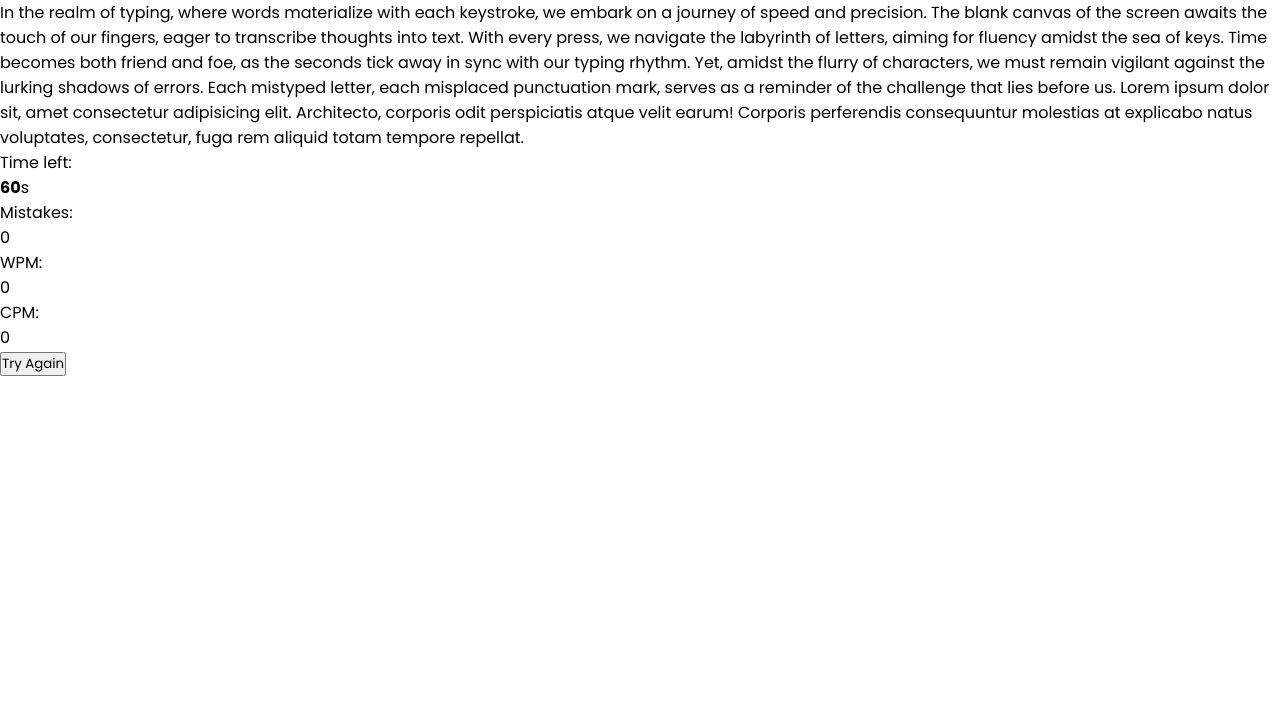
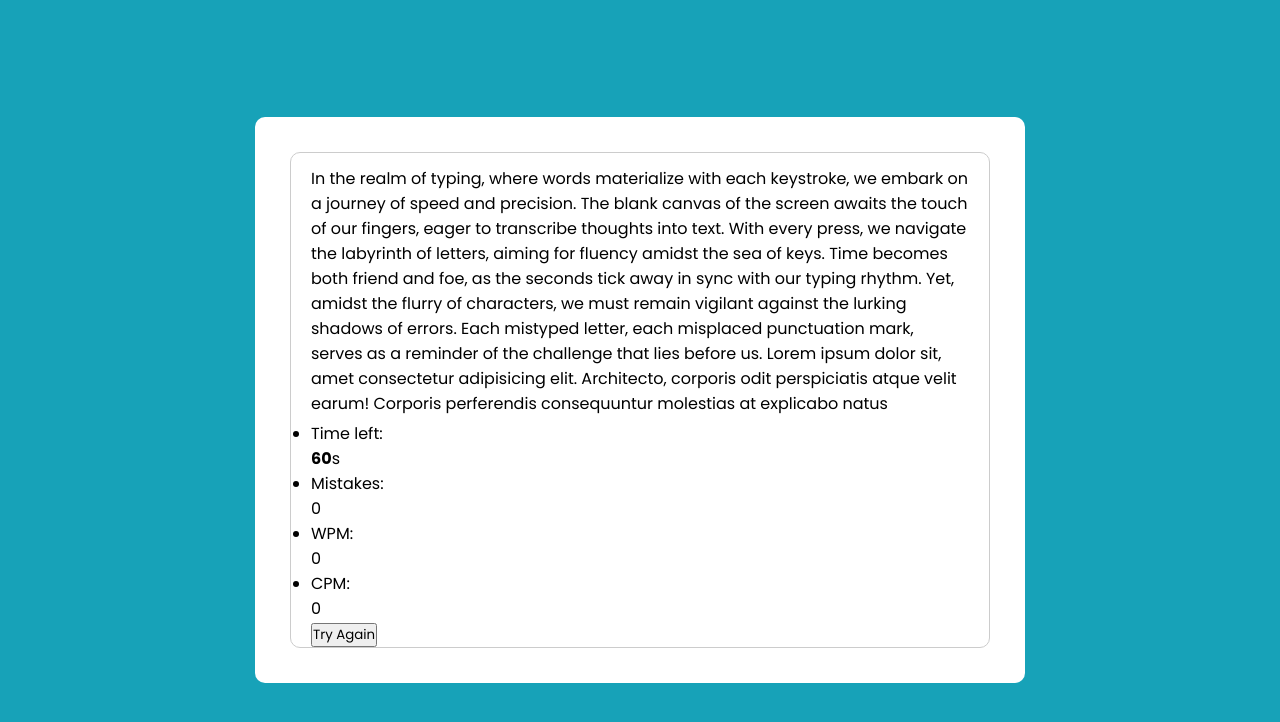
Before and after one commit to ni-lie/typing-test, a plain HTML site: page index.html in a window 1280 px wide. Drawn offline with Linux system fonts and the light colour scheme.

Commit message:
feat: css styles

```diff
--- a/index.html
+++ b/index.html
@@ -10,7 +10,7 @@
     <div class="wrapper">
         <div class="content-box">
             <div class="typing-text">
-                <p>In the realm of typing, where words materialize with each keystroke, we embark on a journey of speed and precision. The blank canvas of the screen awaits the touch of our fingers, eager to transcribe thoughts into text. With every press, we navigate the labyrinth of letters, aiming for fluency amidst the sea of keys. Time becomes both friend and foe, as the seconds tick away in sync with our typing rhythm. Yet, amidst the flurry of characters, we must remain vigilant against the lurking shadows of errors. Each mistyped letter, each misplaced punctuation mark, serves as a reminder of the challenge that lies before us. Lorem ipsum dolor sit, amet consectetur adipisicing elit. Architecto, corporis odit perspiciatis atque velit earum! Corporis perferendis consequuntur molestias at explicabo natus voluptates, consectetur, fuga rem aliquid totam tempore repellat.</p>
+                <p>In the realm of typing, where words materialize with each keystroke, we embark on a journey of speed and precision. The blank canvas of the screen awaits the touch of our fingers, eager to transcribe thoughts into text. With every press, we navigate the labyrinth of letters, aiming for fluency amidst the sea of keys. Time becomes both friend and foe, as the seconds tick away in sync with our typing rhythm. Yet, amidst the flurry of characters, we must remain vigilant against the lurking shadows of errors. Each mistyped letter, each misplaced punctuation mark, serves as a reminder of the challenge that lies before us. Lorem ipsum dolor sit, amet consectetur adipisicing elit. Architecto, corporis odit perspiciatis atque velit earum! Corporis perferendis consequuntur molestias at explicabo natus voluptates, consectetur, fuga rem aliquid totam tempore repellat. Lorem ipsum dolor sit amet consectetur adipisicing elit. Voluptatem, temporibus necessitatibus nobis amet omnis impedit quas saepe atque nihil voluptatum in corporis qui, porro quibusdam praesentium tempora velit sit deleniti!</p>
             </div>
             <div class="content">
                 <ul class="result-details">
--- a/styles.css
+++ b/styles.css
@@ -6,3 +6,29 @@
     font-family: 'Poppins', sans-serif;
     box-sizing: border-box;
 }
+
+body {
+    display: flex;
+    align-items: center;
+    justify-content: center;
+    min-height: 100vh;
+    background: #17a2b8;
+}
+
+.wrapper {
+    background-color: #fff;
+    width: 770px;
+    padding: 35px;
+    border-radius: 10px;
+}
+
+.wrapper .content-box {
+    border: 1px solid #ccc;
+    border-radius: 10px;
+    padding: 13px 20px 0;
+}
+
+.content-box .typing-text {
+    max-height: 255px;
+    overflow-y: auto;;
+}
```
